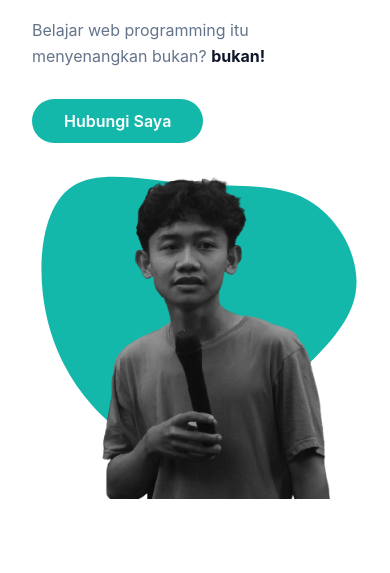
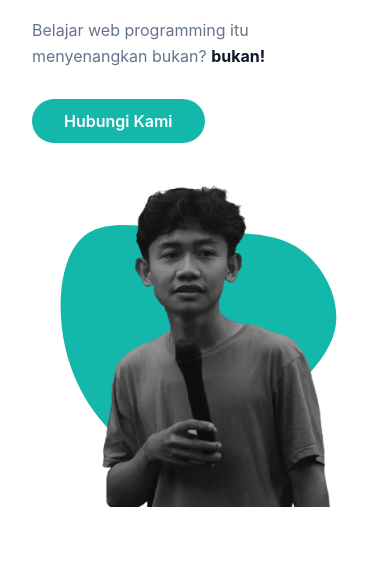
Before and after one commit to bloomingbug/portfolio-2022, a website: page index.html in a window 390 px wide. Shown: the part 271-844 px from the top of the page. Drawn offline with nearby package versions, Linux system fonts and the light colour scheme.

Commit message:
FIX: Responsive & Scroll X in mobile view

```diff
--- a/index.html
+++ b/index.html
@@ -8,7 +8,7 @@
     <link rel="stylesheet" href="dist/output.css" />
     <title>Tarmuji Portfolio</title>
   </head>
-  <body>
+  <body class="overflow-x-hidden">
     <!-- Header Start -->
     <header
       class="absolute top-0 left-0 z-10 flex w-full items-center bg-transparent"
@@ -119,12 +119,12 @@
             <a
               href="#"
               class="rounded-full bg-primary py-3 px-8 text-base font-semibold text-white transition duration-300 ease-in-out hover:opacity-80 hover:shadow-lg"
-              >Hubungi Saya</a
+              >Hubungi Kami</a
             >
           </div>
 
           <div class="w-full self-end px-4 lg:w-1/2">
-            <div class="relative mt-10 lg:left-0 lg:mt-0">
+            <div class="relative mt-12 lg:left-0 lg:mt-0">
               <img
                 src="dist/img/profile.png"
                 alt="Tarmuji"
@@ -136,8 +136,8 @@
                 <svg
                   viewBox="0 0 200 200"
                   xmlns="http://www.w3.org/2000/svg"
-                  width="400"
-                  height="400"
+                  width="350"
+                  height="350"
                 >
                   <path
                     fill="#14b8ab"
@@ -509,7 +509,7 @@
                   alt="Tips Ngoding Asyiiikk"
                   class="w-full"
               /></a>
-              <div class="flex h-[250px] flex-col justify-between py-8 px-6">
+              <div class="flex h-[300px] flex-col justify-between py-8 px-6">
                 <h3>
                   <a
                     href="#"
@@ -544,7 +544,7 @@
                   alt="Buku Untuk Programmer"
                   class="w-full"
               /></a>
-              <div class="flex h-[250px] flex-col justify-between py-8 px-6">
+              <div class="flex h-[300px] flex-col justify-between py-8 px-6">
                 <h3>
                   <a
                     href="#"
@@ -579,7 +579,7 @@
                   alt="Sruputan Kopi"
                   class="w-full"
               /></a>
-              <div class="flex h-[250px] flex-col justify-between py-8 px-6">
+              <div class="flex h-[300px] flex-col justify-between py-8 px-6">
                 <h3>
                   <a
                     href="#"
```
Also changed, not shown: dist/output.css.
